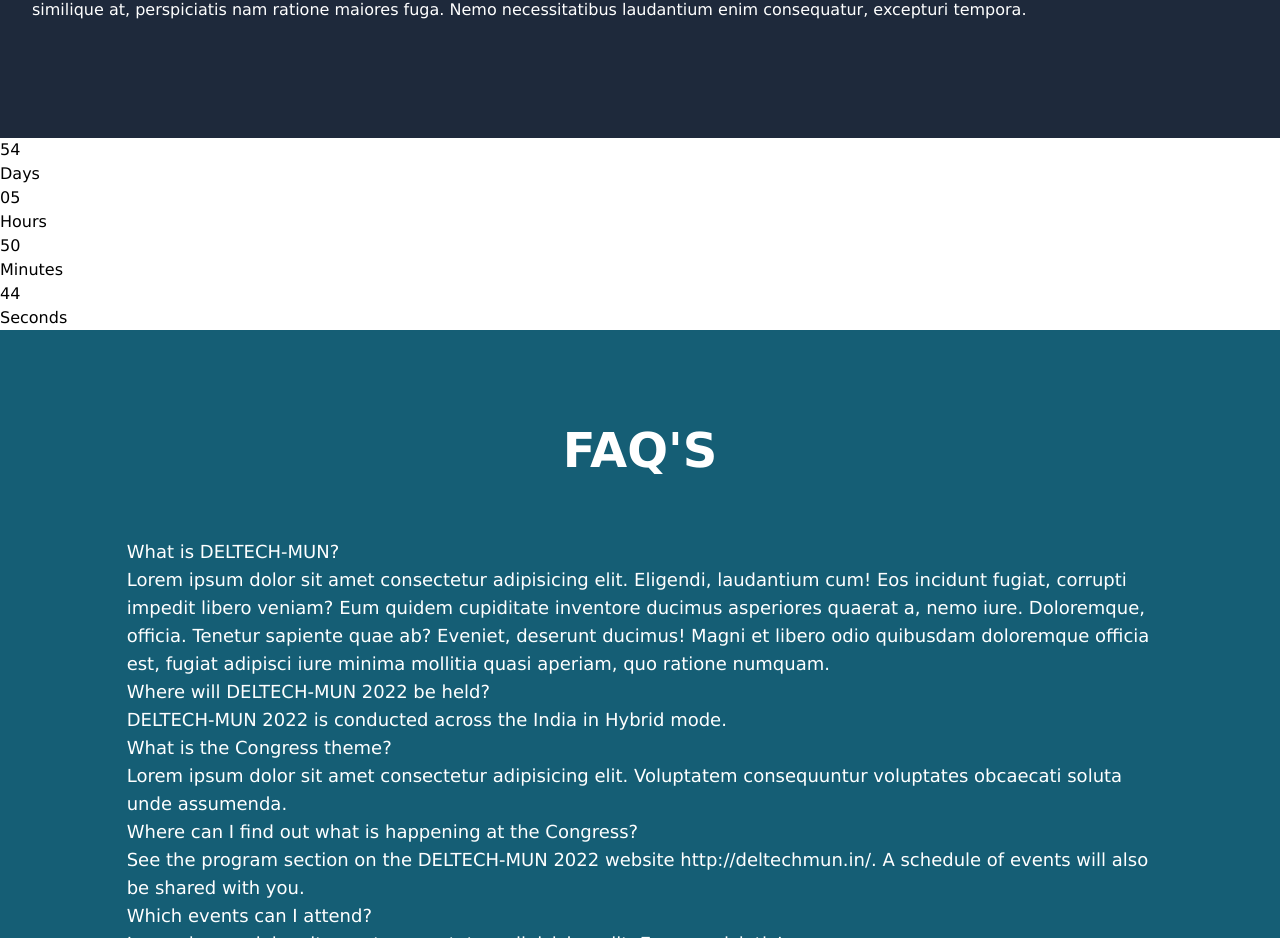
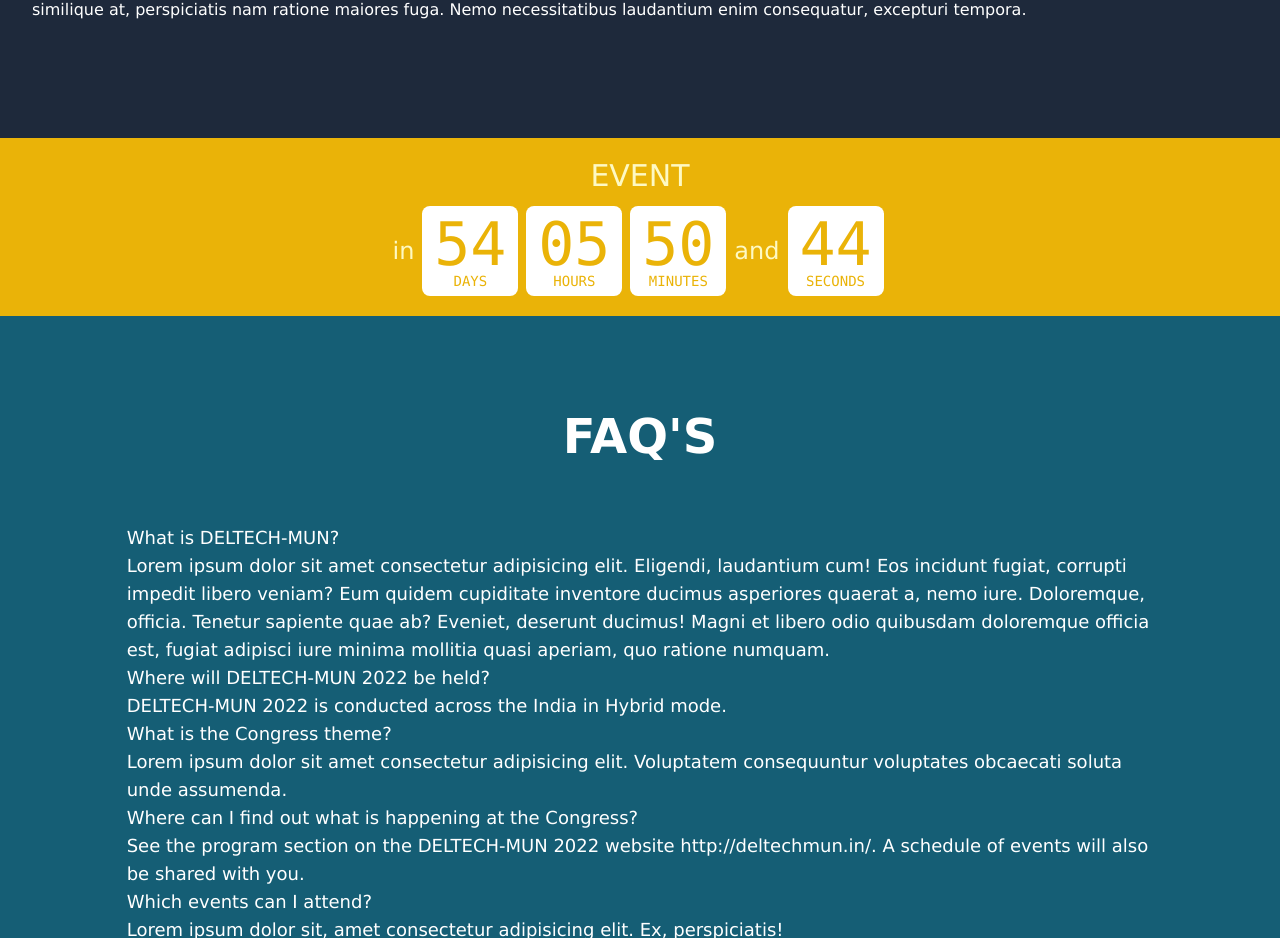
Before and after one commit to VarunDTU/deltech-website, a React (Create React App) app: page / in a window 1280 px wide. Shown: the part 1058-1996 px from the top of the page. Built offline with nearby package versions, Linux system fonts and the light colour scheme.

Commit message:
added event timer

```diff
--- a/src/timeer.js
+++ b/src/timeer.js
@@ -17,7 +17,10 @@
     setMinutes(Math.floor((time / 1000 / 60) % 60));
     setSeconds(Math.floor((time / 1000) % 60));
   };
-
+  //{days < 10 ? "0" + days : days}
+  //{hours < 10 ? "0" + hours : hours}
+  //{hours < 10 ? "0" + hours : hours}
+  //{seconds < 10 ? "0" + seconds : seconds}
   useEffect(() => {
     const interval = setInterval(() => getTime(deadline), 1000);
 
@@ -25,34 +28,31 @@
   }, []);
 
   return (
-    <div className="timer flex flex-col">
-
-      <div className="col-4">
-        <div className="box">
-          <p id="day">{days < 10 ? "0" + days : days}</p>
-          <span className="text">Days</span>
+    <div class="min-w-screen h-96a bg-yellow-500 flex items-center justify-center px-5 py-5" x-data="beer()" x-init="start()">
+    <div class="text-yellow-100">
+        <h1 class="text-3xl text-center mb-3 font-extralight">EVENT</h1>
+        <div class="text-6xl text-center flex w-full items-center justify-center">
+            <div class="text-2xl mr-1 font-extralight">in</div>
+            <div class="w-24 mx-1 p-2 bg-white text-yellow-500 rounded-lg">
+                <div class="font-mono leading-none" x-text="days">{days < 10 ? "0" + days : days}</div>
+                <div class="font-mono uppercase text-sm leading-none">Days</div>
+            </div>
+            <div class="w-24 mx-1 p-2 bg-white text-yellow-500 rounded-lg">
+                <div class="font-mono leading-none" x-text="hours">{hours < 10 ? "0" + hours : hours}</div>
+                <div class="font-mono uppercase text-sm leading-none">Hours</div>
+            </div>
+            <div class="w-24 mx-1 p-2 bg-white text-yellow-500 rounded-lg">
+                <div class="font-mono leading-none" x-text="minutes">{minutes < 10 ?'0'+ minutes : minutes}</div>
+                <div class="font-mono uppercase text-sm leading-none">Minutes</div>
+            </div>
+            <div class="text-2xl mx-1 font-extralight">and</div>
+            <div class="w-24 mx-1 p-2 bg-white text-yellow-500 rounded-lg">
+                <div class="font-mono leading-none" x-text="seconds">{seconds < 10 ? "0" + seconds : seconds}</div>
+                <div class="font-mono uppercase text-sm leading-none">Seconds</div>
+            </div>
         </div>
-      </div>
-      <div className="col-4">
-        <div className="box">
-          <p id="hour">{hours < 10 ? "0" + hours : hours}</p>
-          <span className="text">Hours</span>
-        </div>
-      </div>
-      <div className="col-4">
-        <div className="box">
-          <p id="minute">{minutes < 10 ? "0" + minutes : minutes}</p>
-          <span className="text">Minutes</span>
-        </div>
-      </div>
-      <div className="col-4">
-        <div className="">
-          <p id="second">{seconds < 10 ? "0" + seconds : seconds}</p>
-          <span className="text">Seconds</span>
-        </div>
-      </div>
-
     </div>
+</div>
   );
 };
 
```
